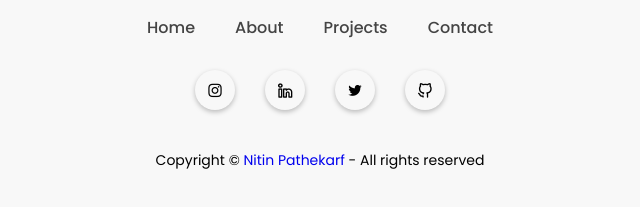
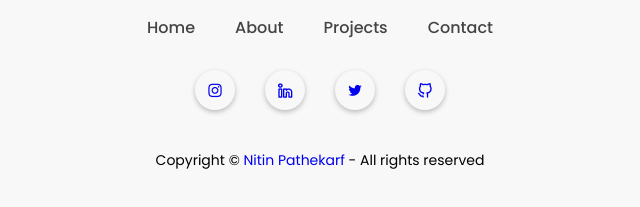
Before and after one commit to nitinpathekar/portfoliowebsite, a plain HTML site: page index.html in a window 1280 px wide. Shown: the part 2611-2818 px from the top of the page, 320-960 px from the left. Drawn offline with nearby package versions, Linux system fonts and the light colour scheme.

Commit message:
make footer social link acti

```diff
--- a/index.html
+++ b/index.html
@@ -69,7 +69,7 @@
                         <a class="icon" href="http://instagram.com/nitin_pathekar"><i class="uil uil-instagram" ></i></a>
                         <a href='http://www.linkedin.com/in/nitin-pathekar' class="icon"><i class="uil uil-linkedin-alt"></i></a>
                         <a href='http://www.x.com/nitin_pathekar' class="icon"><i class="uil uil-twitter"></i></a>
-                        <a href='http://www.github.com/nitin-pathekar' class="icon"><i class="uil uil-github-alt"></i></a>
+                        <a href='http://www.github.com/nitinpathekar' class="icon"><i class="uil uil-github-alt"></i></a>
                     </div>
                 </div>
                 <div class="featured-image">
@@ -214,10 +214,12 @@
                 </ul>
             </div>
             <div class="footer-social-icons">
-                <div class="icon"><i class="uil uil-instagram"></i></div>
-                <div class="icon"><i class="uil uil-linkedin-alt"></i></div>
-                <div class="icon"><i class="uil uil-twitter"></i></div>
-                <div class="icon"><i class="uil uil-github-alt"></i></div>
+
+                    <a class="icon" href="http://instagram.com/nitin_pathekar"><i class="uil uil-instagram" ></i></a>
+                    <a href='http://www.linkedin.com/in/nitin-pathekar' class="icon"><i class="uil uil-linkedin-alt"></i></a>
+                    <a href='http://www.x.com/nitin_pathekar' class="icon"><i class="uil uil-twitter"></i></a>
+                    <a href='http://www.github.com/nitinpathekar' class="icon"><i class="uil uil-github-alt"></i></a>
+
             </div>
             <div class="bottom-footer">
                 <p>Copyright © <a href="#home" style="text-decoration: none;">Nitin Pathekarf</a> - All rights reserved
```
